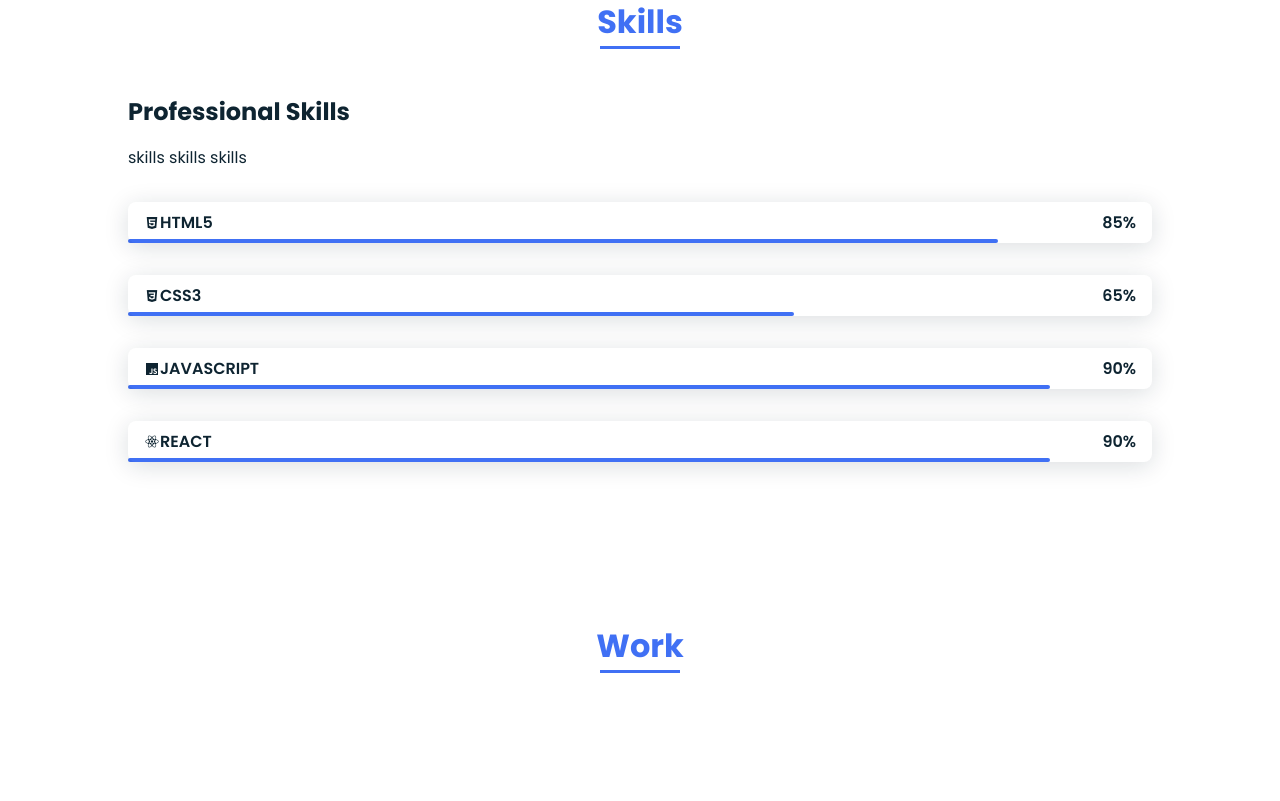
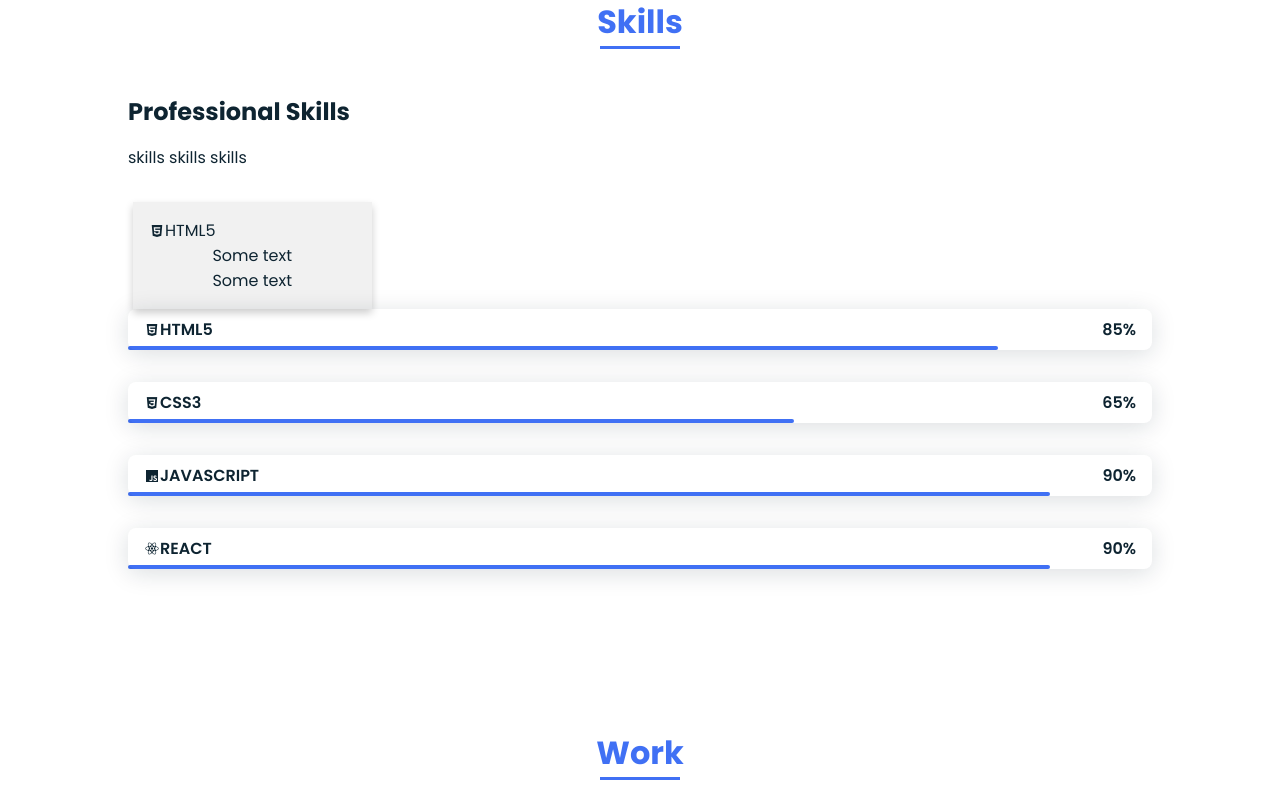
Before and after one commit to augustoibarrola/portfolio-page, a PHP site: page / in a window 1280 px wide. Shown: the part 1182-1983 px from the top of the page. Run offline with PHP 8.4, Linux system fonts and the light colour scheme.

Commit message:
changing design to skill decks

```diff
--- a/assets/css/styles.css
+++ b/assets/css/styles.css
@@ -270,6 +270,28 @@ img{
     margin-bottom: var(--mb-4)
 }
 
+.row {margin: 0 -5px;}
+
+.row:after {
+    content: "";
+    display: table;
+    clear: both;
+}
+
+
+.skill__column{
+    float: left;
+    width: 25%;
+    padding: 0 10px;
+}
+
+.card{
+    box-shadow: 0 4px 8px 0 rgba(0, 0, 0, 0.2);
+  padding: 16px;
+  text-align: center;
+  background-color: #f1f1f1;
+}
+
 .skills__data{
     display: flex;
     justify-content: space-between;
--- a/index.html
+++ b/index.html
@@ -41,7 +41,7 @@
 
                 <div class="home__data">
                     <h1 class="home__title">Hi, <br>I'm <span class="home__title-color">Augusto</span></br>Full Stack Web Developer</h1>
-                    <a href="#" class="button"> Contact </a>
+                    <a href="#contact" class="button"> Contact </a>
                 </div>
 
                 <div class="home__social">
@@ -78,14 +78,27 @@
                         <h2 class="skills__subtitle">Professional Skills</h2>
                         <p class="skills__text">skills skills skills </p>
 
+                        <div class="row">
+
+                            <div class="skill__column">
+                                <div class="card">
+                                    <div class="skills__names">
+                                        <i class='bx bxl-html5' ></i>
+                                        <span class="skills__name">HTML5</span>
+                                    </div >
+                                  <p>Some text</p>
+                                  <p>Some text</p>
+                                </div>
+                            </div>
+
+                        </div>
+
                         <div class="skills__data">
                             <div class="skills__names">
                                 <i class='bx bxl-html5' ></i>
                                 <span class="skills__name">HTML5</span>
                             </div >
-                            <div class="skills__bar skills__html">
-
-                            </div>
+                            <div class="skills__bar skills__html"></div>
                             <div>
                                 <span class="skills__percentage">85%</span>
                             </div>
@@ -96,9 +109,7 @@
                                 <i class='bx bxl-css3' ></i>
                                 <span class="skills__name">CSS3</span>
                             </div >
-                            <div class="skills__bar skills__css">
-
-                            </div>
+                            <div class="skills__bar skills__css"></div>
                             <div>
                                 <span class="skills__percentage">65%</span>
                             </div>
@@ -109,9 +120,7 @@
                                 <i class='bx bxl-javascript' ></i>
                                 <span class="skills__name">JAVASCRIPT</span>
                             </div >
-                            <div class="skills__bar skills__javascript">
-
-                            </div>
+                            <div class="skills__bar skills__javascript"></div>
                             <div>
                                 <span class="skills__percentage">90%</span>
                             </div>
@@ -122,9 +131,7 @@
                                 <i class='bx bxl-react' ></i>
                                 <span class="skills__name">REACT</span>
                             </div >
-                            <div class="skills__bar skills__react">
-
-                            </div>
+                            <div class="skills__bar skills__react"></div>
                             <div>
                                 <span class="skills__percentage">90%</span>
                             </div>
```
Also changed, not shown: README.md.
